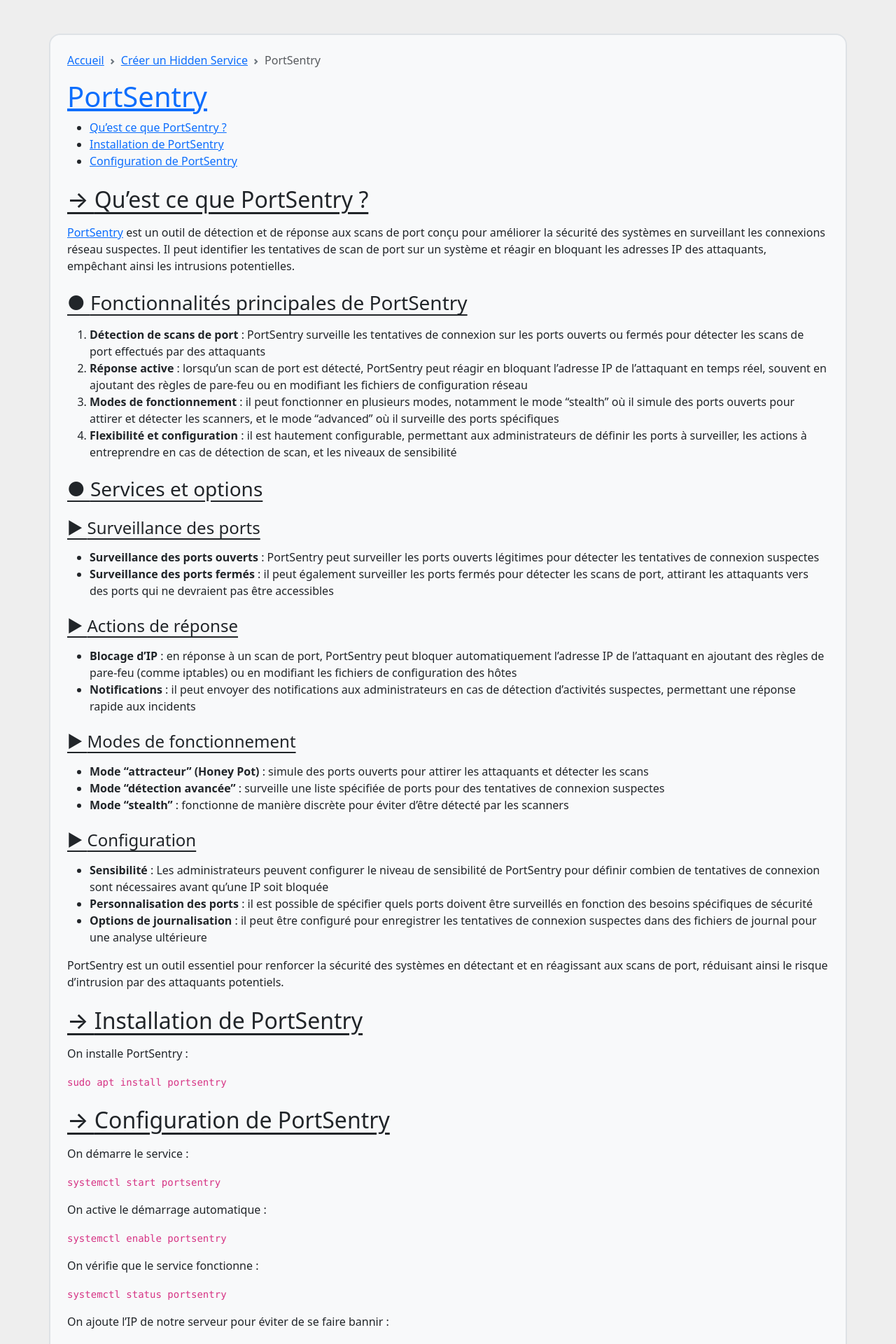
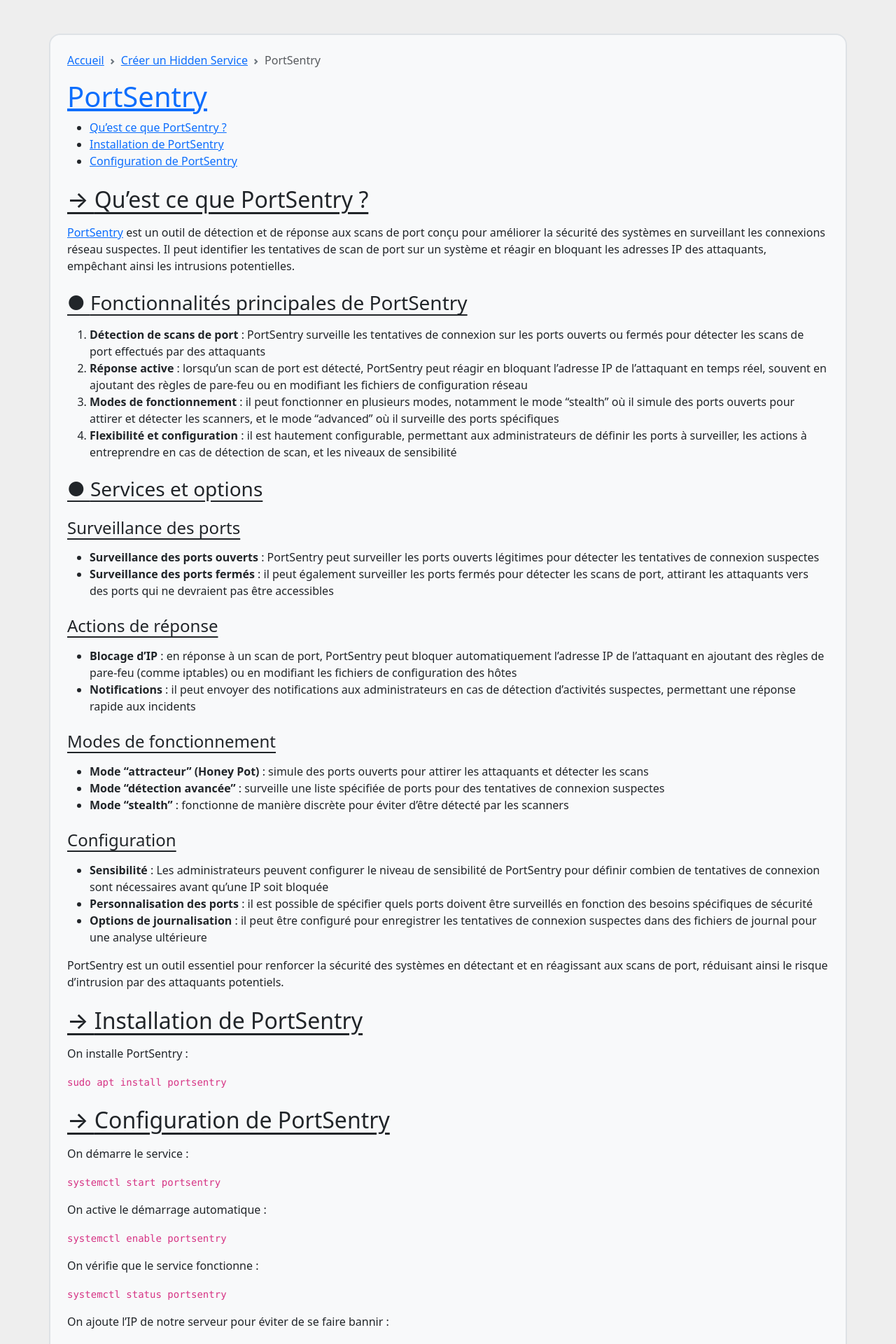
Before and after one commit to Machou/machou.github.io, a Jekyll site: the page built from pages/portsentry.md, in a window 1280 px wide. Shown: the top 1920 px of the page at 70% size. Built offline with Jekyll 4.4.1, drawn with Linux system fonts in a browser that asks for light colours; comment, search, counter and statistics services are not loaded.

Commit message:
corrections

```diff
--- a/assets/css/style.css
+++ b/assets/css/style.css
@@ -21,13 +21,6 @@
 }
 
 h4::before {
-	/* content: "◆ "; */
-	/* content: "● "; */
-	/* content: "■ "; */
-	/* content: "▶ "; */
-	/* content: "✦ "; */
-	/* content: "↠ "; */
-	content: "▶ ";
 }
 
 h2 {
```
